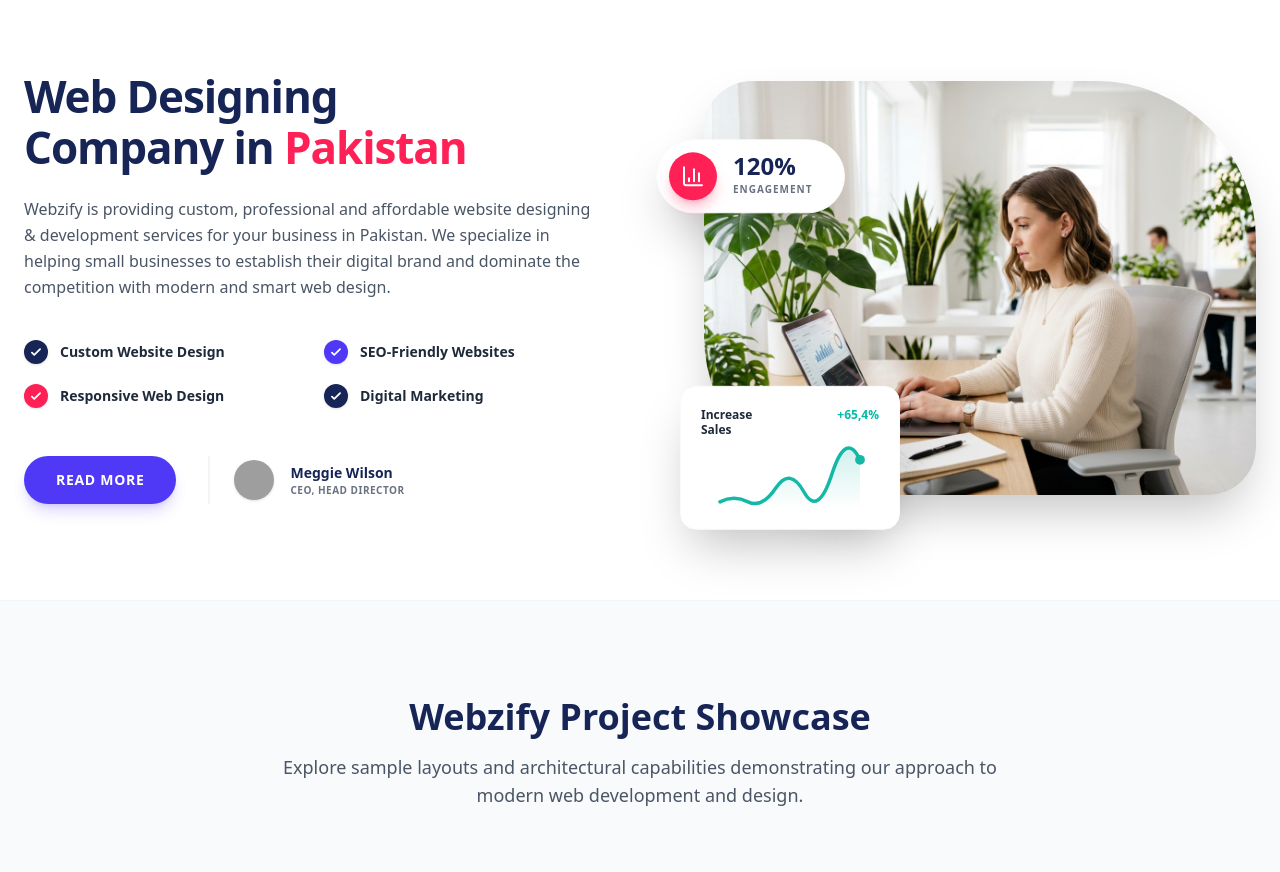
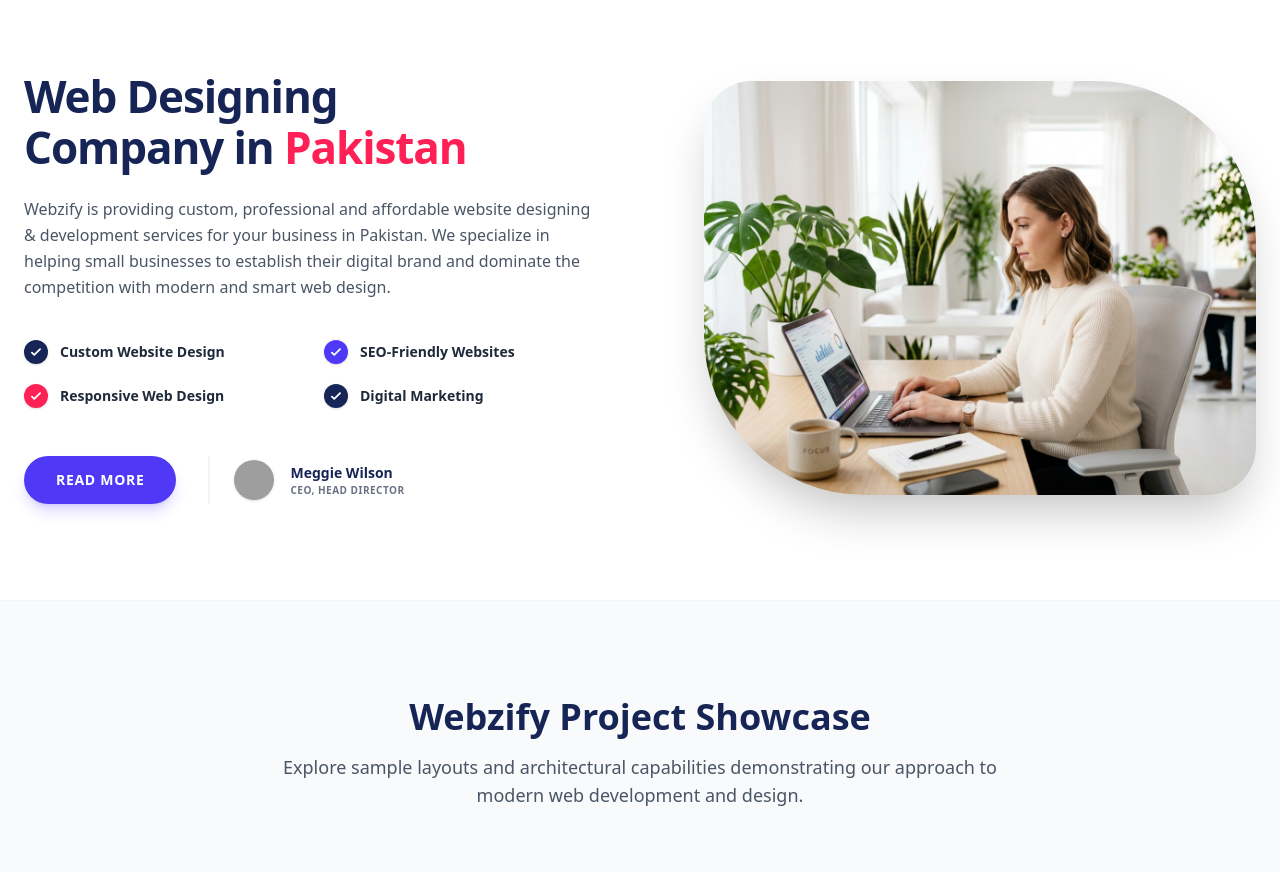
Before and after one commit to websifyrafique-crypto/Webzify-Digital-Agency, a React (Vite) app: page / in a window 1280 px wide. Shown: the part 2840-3712 px from the top of the page. Built offline with nearby package versions, Linux system fonts and the light colour scheme; grey boxes are pictures that could not be loaded.

Commit message:
refactor(home): remove decorative floating cards
Clean up the home page layout by removing redundant motion elements to improve page load performance and visual focus.

```diff
--- a/src/pages/Home.tsx
+++ b/src/pages/Home.tsx
@@ -280,44 +280,6 @@
                     className="w-full h-full object-cover"
                   />
                 </div>
-
-                {/* Floating Card 1 */}
-                <motion.div
-                  animate={{ y: [0, -10, 0] }}
-                  transition={{ duration: 4, repeat: Infinity, ease: "easeInOut" }}
-                  className="absolute -left-4 md:-left-12 top-8 md:top-16 bg-white p-3 pr-8 rounded-full shadow-2xl border border-gray-50 z-20 flex items-center gap-4"
-                >
-                  <div className="w-12 h-12 rounded-full bg-rose-500 flex items-center justify-center shadow-lg shadow-rose-500/30">
-                    <BarChart3 className="w-6 h-6 text-white" />
-                  </div>
-                  <div>
-                    <p className="text-2xl font-black text-blue-950 leading-none mb-1">120%</p>
-                    <p className="text-[10px] text-gray-500 font-bold uppercase tracking-widest">Engagement</p>
-                  </div>
-                </motion.div>
-
-                {/* Floating Card 2 */}
-                <motion.div
-                  animate={{ y: [0, 10, 0] }}
-                  transition={{ duration: 5, repeat: Infinity, ease: "easeInOut", delay: 1 }}
-                  className="absolute -left-2 md:-left-6 bottom-4 md:-bottom-8 bg-white p-5 rounded-2xl shadow-2xl border border-gray-50 z-20 w-[220px]"
-                >
-                  <div className="flex justify-between items-start mb-4">
-                    <p className="text-xs font-bold text-gray-800 leading-tight">Increase<br/>Sales</p>
-                    <p className="text-xs font-bold text-teal-500">+65,4%</p>
-                  </div>
-                  <svg viewBox="0 0 100 40" className="w-full h-14 overflow-visible">
-                    <path d="M0,35 Q10,30 20,35 T40,25 T60,28 T80,15 T100,5" fill="none" stroke="#14b8a6" strokeWidth="2.5" strokeLinecap="round" />
-                    <circle cx="100" cy="5" r="3.5" fill="#14b8a6" />
-                    <path d="M0,35 Q10,30 20,35 T40,25 T60,28 T80,15 T100,5 L100,40 L0,40 Z" fill="url(#grad)" opacity="0.2" />
-                    <defs>
-                      <linearGradient id="grad" x1="0" y1="0" x2="0" y2="1">
-                        <stop offset="0%" stopColor="#14b8a6" stopOpacity="1" />
-                        <stop offset="100%" stopColor="#14b8a6" stopOpacity="0" />
-                      </linearGradient>
-                    </defs>
-                  </svg>
-                </motion.div>
               </div>
             </motion.div>
           </div>
```
